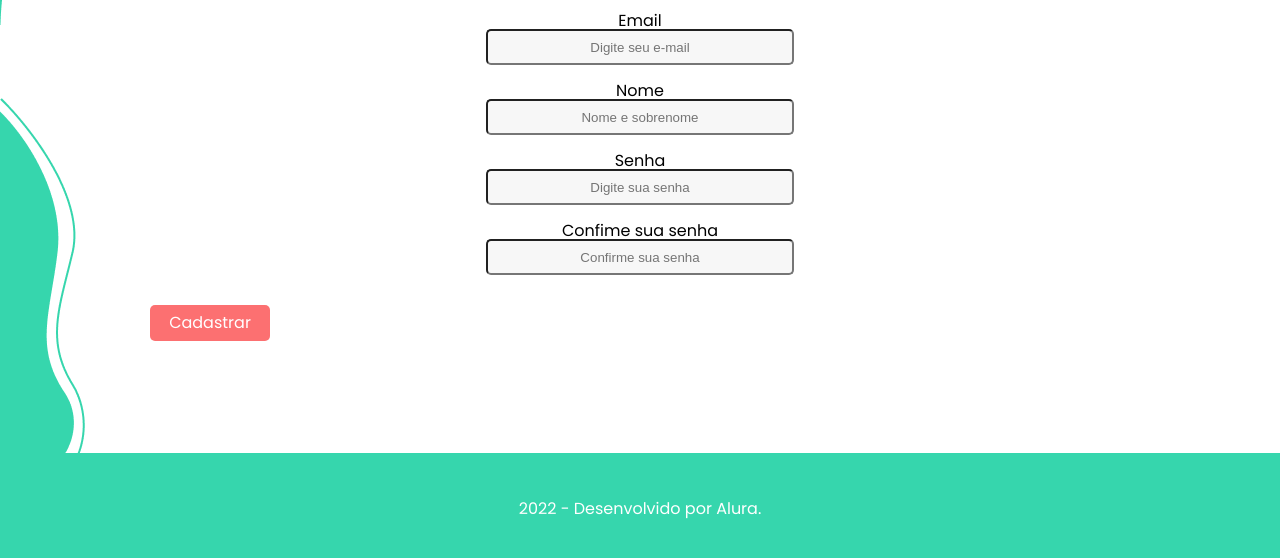
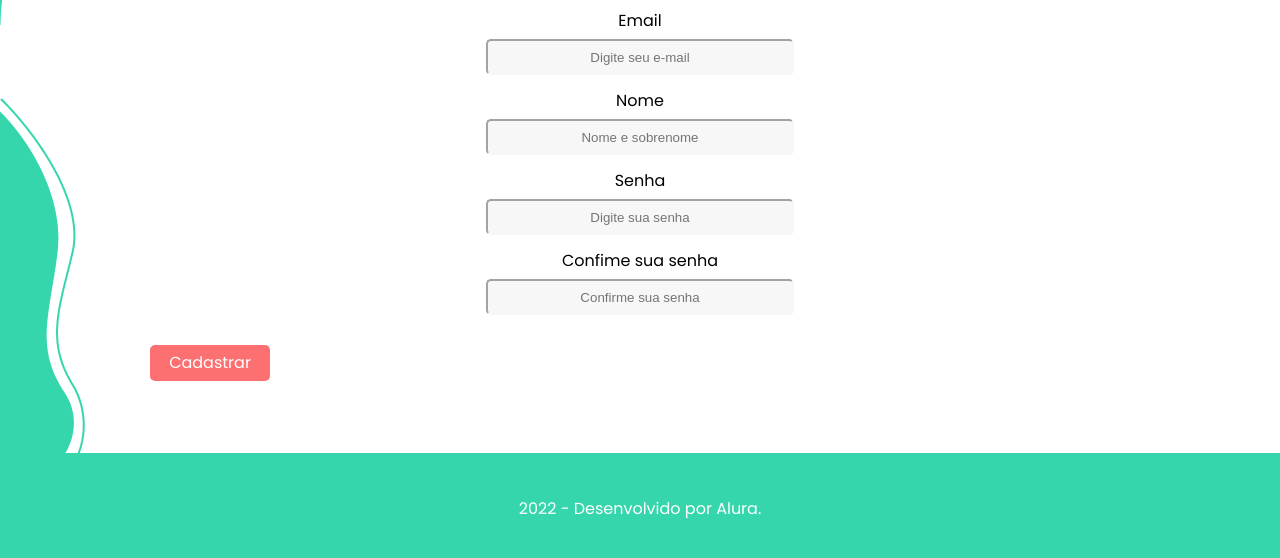
Before and after one commit to carlosbarros723/challeng-alura, a plain HTML site: page cadastro adopet.html in a window 1280 px wide. Shown: the part 270-828 px from the top of the page. Drawn offline with Linux system fonts and the light colour scheme.

Commit message:
alteração no arquivo cadastro.css

```diff
--- a/cadastro.css
+++ b/cadastro.css
@@ -88,6 +88,7 @@ body{
     font-family: var(---fonte_principal);
     font-size: 1rem;
     margin-top: 18px;
+    margin-bottom: 10px;
 
 }
 
@@ -99,6 +100,7 @@ body{
     height: 30px ;
     text-align: center;
     color: #BCBCBC;
+    border-color: #F7F7F7 ;
 
 }
 
```
